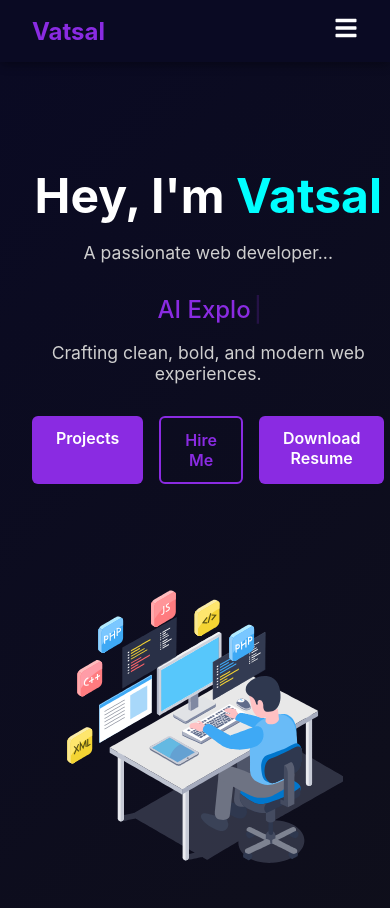
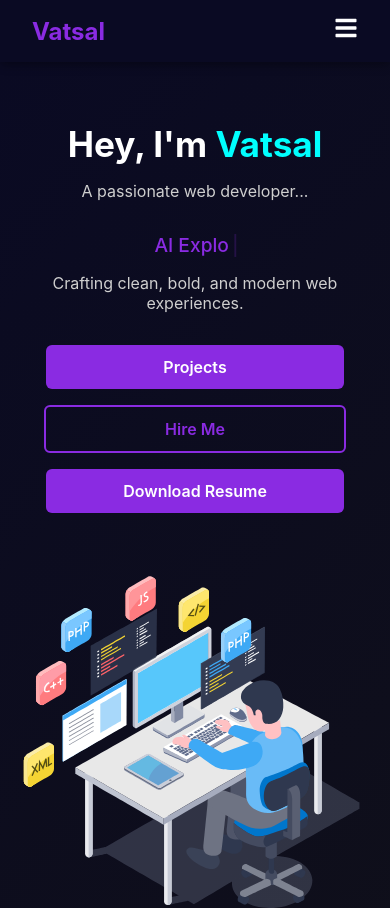
Before and after one commit to VatsalBairagi20/Portfolio, a React (Create React App) app: page / in a window 390 px wide. Shown: the top 908 px of the page. Built offline with nearby package versions, Linux system fonts and the light colour scheme.

Commit message:
Update hero.css

```diff
--- a/src/styles/hero.css
+++ b/src/styles/hero.css
@@ -1,4 +1,3 @@
-/* src/styles/hero.css */
 .hero {
   display: flex;
   align-items: center;
@@ -41,6 +40,8 @@
 .hero__buttons {
   display: flex;
   gap: 1rem;
+  flex-wrap: wrap;
+  justify-content: center;
 }
 
 .hero__btn {
@@ -75,13 +76,39 @@
   padding: 1rem;
 }
 
+/* ✅ Responsive styles */
 @media (max-width: 768px) {
   .hero {
     flex-direction: column;
     text-align: center;
+    padding: 2rem 1rem;
+  }
+
+  .hero__content h1 {
+    font-size: 2.2rem;
+  }
+
+  .hero__content h2 {
+    font-size: 1.2rem;
+  }
+
+  .hero__content p {
+    font-size: 1rem;
+  }
+
+  .hero__buttons {
+    flex-direction: column;
+    align-items: center;
+  }
+
+  .hero__btn {
+    width: 100%;
+    max-width: 250px;
   }
 
   .hero__anim {
-    max-width: 300px;
+    max-width: 100%;
+    padding: 0;
+    margin-top: 2rem;
   }
 }
```
